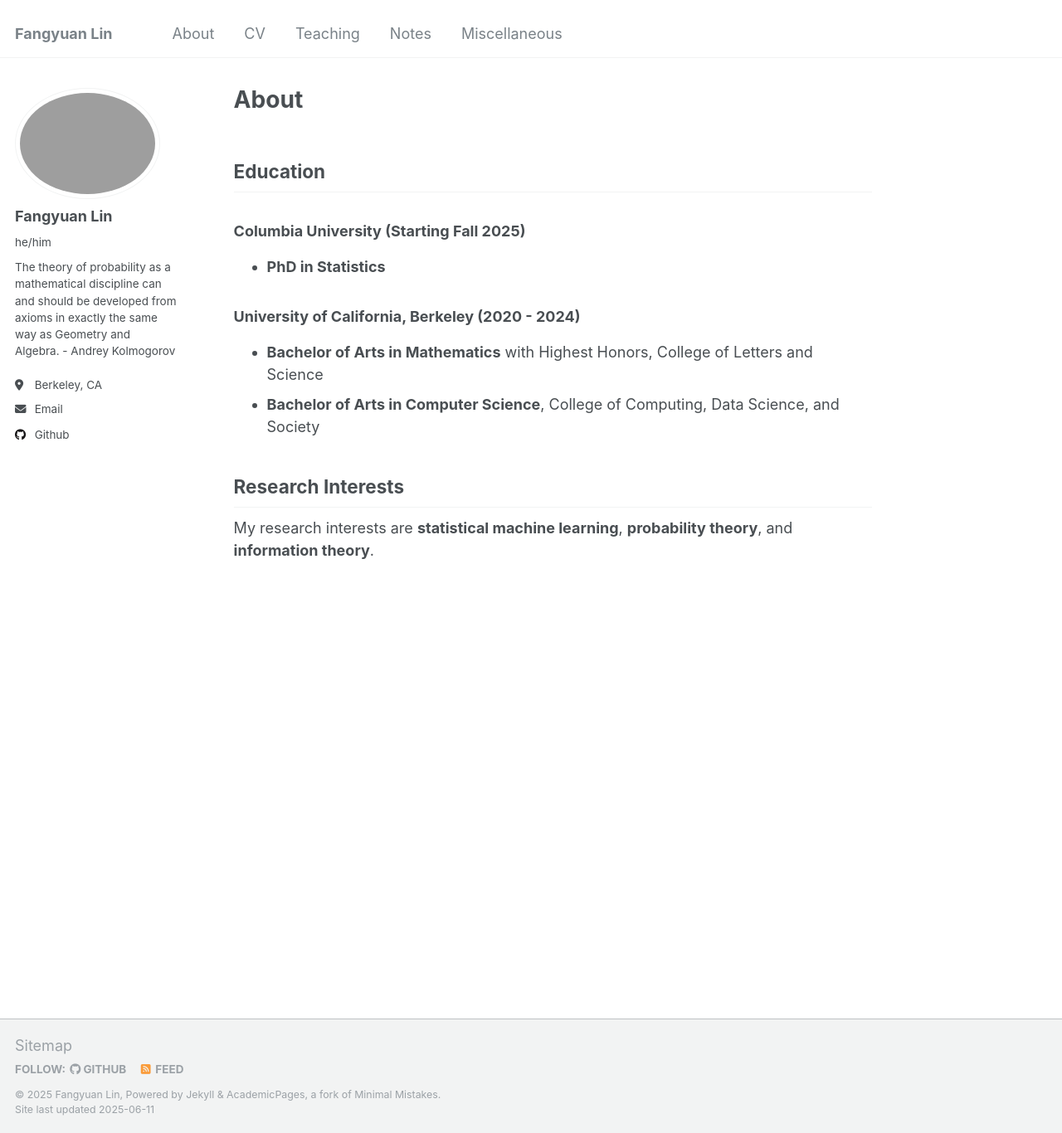
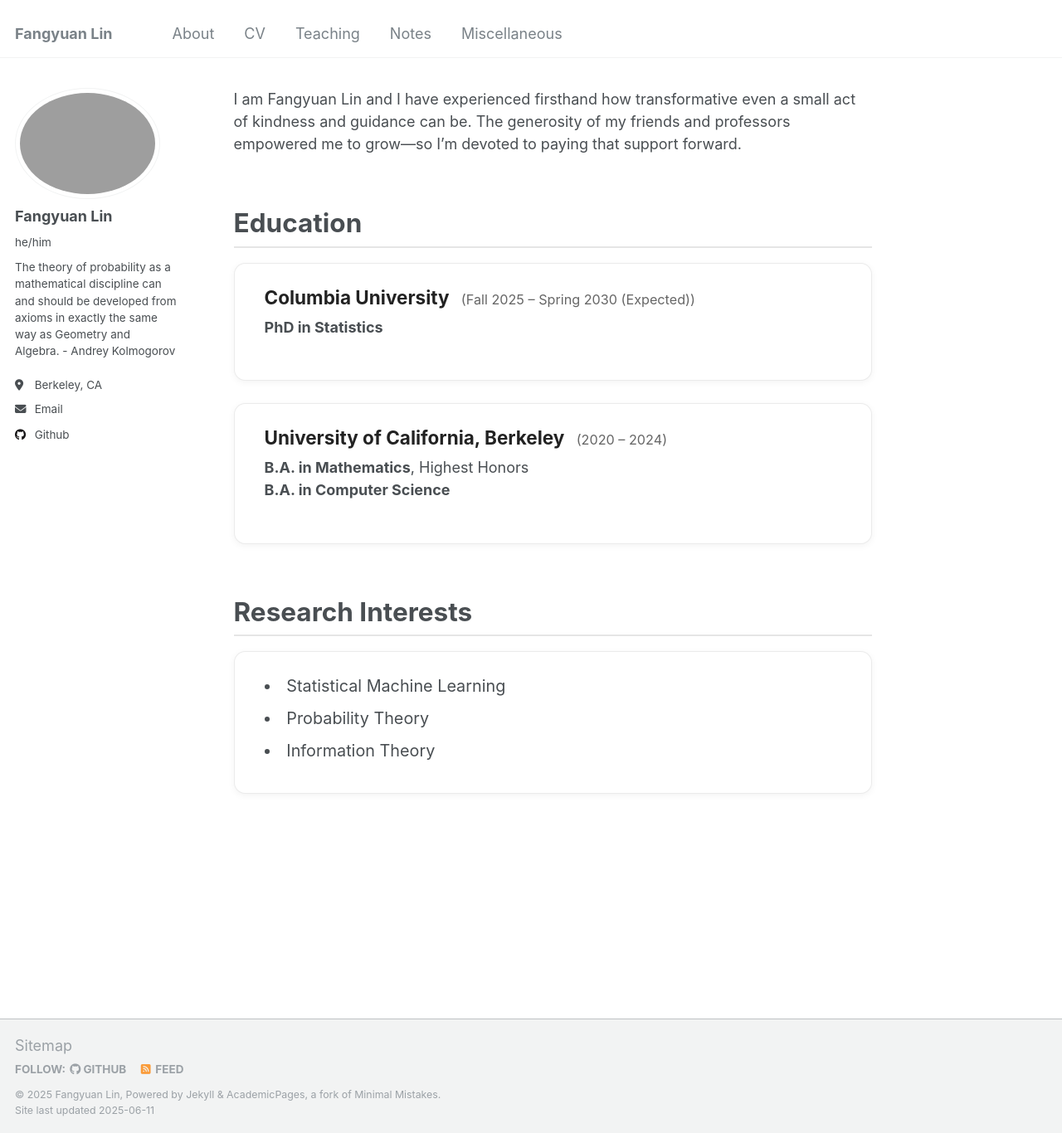
Before and after one commit to hongyingjia618/hongyingjia618.github.io, a Jekyll site: the page built from _pages/about.md, in a window 1280 px wide and 1366 px high. Shown: the whole window at 83% size. Built offline with Jekyll 4.4.1, drawn with Linux system fonts in a browser that asks for light colours.

Commit message:
Improved About Page

```diff
--- a/_pages/about.md
+++ b/_pages/about.md
@@ -1,21 +1,40 @@
 ---
 permalink: /
-title: "About"
+# title: ""
 author_profile: true
 redirect_from:
   - /about/
   - /about.html
 ---
+<p class="about-intro">
+I am Fangyuan Lin and I have experienced firsthand how transformative even a small act of kindness and guidance can be. The generosity of my friends and professors empowered me to grow—so I’m devoted to paying that support forward.
+</p>
+<div class="about-grid">
+  <section class="about-section education">
+    <h2>Education</h2>
 
-## Education
+    <div class="edu-card">
+      <h3>Columbia University <span class="edu-date">(Fall 2025 – Spring 2030 (Expected))</span></h3>
+      <p><strong>PhD in Statistics</strong></p>
+    </div>
 
-### Columbia University (Starting Fall 2025)
-- **PhD in Statistics**
+    <div class="edu-card">
+      <h3>University of California, Berkeley <span class="edu-date">(2020 – 2024)</span></h3>
+      <p>
+        <strong>B.A. in Mathematics</strong>, Highest Honors<br>
+        <strong>B.A. in Computer Science</strong>
+      </p>
+    </div>
+  </section>
 
-### University of California, Berkeley (2020 - 2024)
-- **Bachelor of Arts in Mathematics** with Highest Honors, College of Letters and Science
-- **Bachelor of Arts in Computer Science**, College of Computing, Data Science, and Society
-
-## Research Interests
-
-My research interests are **statistical machine learning**, **probability theory**, and **information theory**.
+   <section class="about-section research">
+    <h2>Research Interests</h2>
+    <div class="research-card">
+      <ul class="research-list">
+        <li>Statistical Machine Learning</li>
+        <li>Probability Theory</li>
+        <li>Information Theory</li>
+      </ul>
+    </div>
+  </section>
+</div>
--- a/assets/css/main.scss
+++ b/assets/css/main.scss
@@ -40,6 +40,23 @@
 @import "vendor/magnific-popup/magnific-popup";
 @import "print";
 
+
+// —— Card base styles ——
+.edu-card,
+.research-card {
+  background: #fff;
+  border: 1px solid rgba(0, 0, 0, 0.08);
+  border-radius: 0.75rem;
+  padding: 1.5rem 2rem;
+  box-shadow: 0 2px 8px rgba(0, 0, 0, 0.05);
+  transition: transform 0.2s, box-shadow 0.2s;
+  margin-bottom: 1.5rem;
+
+  &:hover {
+    transform: translateY(-3px);
+    box-shadow: 0 4px 16px rgba(0, 0, 0, 0.1);
+  }
+}
 .notes-grid {
   display: grid;
   grid-template-columns: repeat(auto-fill, minmax(280px, 1fr));
@@ -75,3 +92,84 @@
   color: #555;
   line-height: 1.4;
 }
+// ——————————————————————————————
+// Force full-width for our About page content
+.entry-content {
+  max-width: none !important;
+  padding: 0 !important;
+}
+
+.entry-content .about-grid {
+  display: grid;
+  grid-template-columns: repeat(auto-fit, minmax(300px, 1fr));
+  gap: 2rem;
+  margin: 2rem 0;
+}
+
+@media (max-width: 800px) {
+  .about-grid {
+    grid-template-columns: 1fr;
+  }
+}
+
+// Section headers
+.about-section h2 {
+  font-size: 1.75rem;
+  margin-bottom: 1rem;
+  border-bottom: 2px solid rgba(0,0,0,0.1);
+  padding-bottom: 0.5rem;
+}
+
+// ——— About intro paragraph ———
+.entry-content .about-intro {
+  font-size: 1rem !important;
+  line-height: 1.6 !important;
+  color: #444 !important;
+  margin: 0 0 2rem !important;
+  max-width: 800px !important;
+}
+
+// Education cards
+.edu-card {
+  h3 {
+    margin: 0 0 0.5rem;
+    font-size: 1.25rem;
+    color: #222;
+  }
+
+  .edu-date {
+    font-size: 0.9rem;
+    color: #666;
+    font-weight: normal;
+    margin-left: 0.5rem;
+  }
+}
+
+.edu-card:hover {
+  transform: translateY(-4px);
+  box-shadow: 0 4px 12px rgba(0,0,0,0.1);
+}
+
+.edu-card h3 {
+  margin: 0 0 0.5rem;
+  font-size: 1.25rem;
+}
+
+.edu-date {
+  font-size: 0.9rem;
+  color: #666;
+  font-weight: normal;
+  margin-left: 0.5rem;
+}
+
+// Research list
+.research-list {
+  list-style: disc inside;
+  padding-left: 0;
+  margin: 0;
+}
+
+.research-list li {
+  margin-bottom: 0.5rem;
+  font-size: 1.1rem;
+}
```
